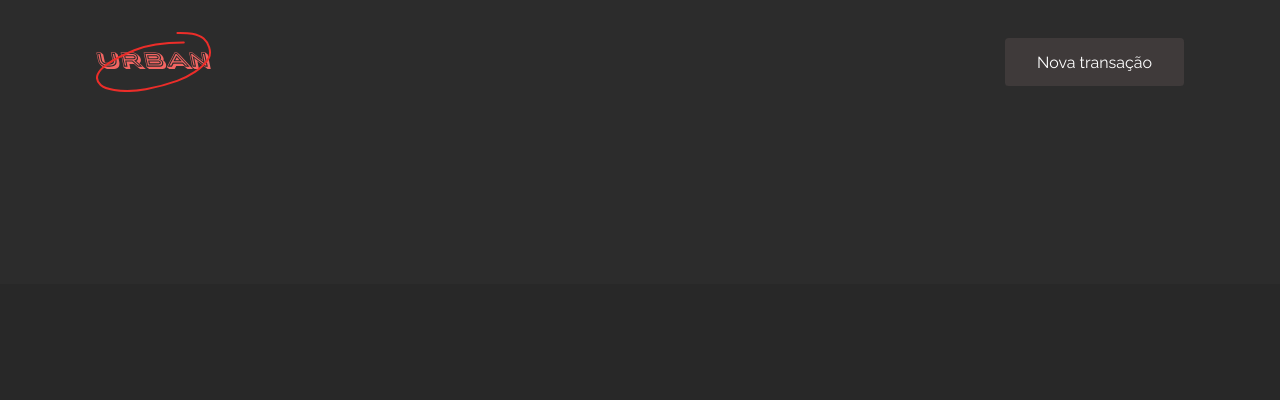
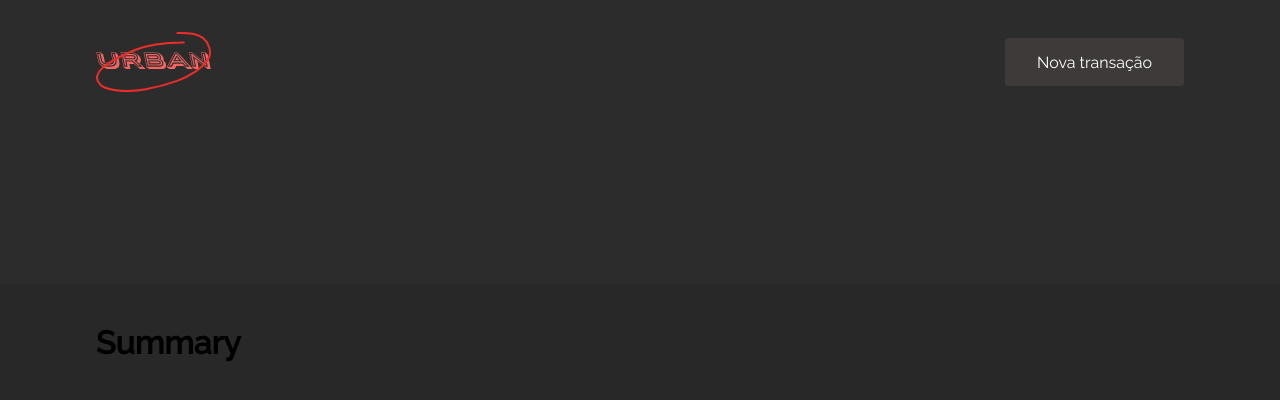
Before and after one commit to nataliaaraujo0/dt-urban, a React (Create React App) app in the folder dturban/: page / in a window 1280 px wide. Shown: the top 400 px of the page. Built offline with nearby package versions, Linux system fonts and the light colour scheme.

Commit message:
chore: criando component Summary

```diff
--- a/dturban/src/App.tsx
+++ b/dturban/src/App.tsx
@@ -1,4 +1,5 @@
 import styled from 'styled-components'
+import { Dashoboard } from './components/Dashboard';
 import { Header } from './components/Header';
 import { GlobalStyle } from "./styles/global";
 
@@ -7,6 +8,7 @@ export function App() {
   return (
     <>
       <Header />
+      <Dashoboard />
       <GlobalStyle />
     </>
   );
--- a/dturban/src/components/Dashboard/index.tsx
+++ b/dturban/src/components/Dashboard/index.tsx
@@ -1,8 +1,10 @@
 import { Container } from "../Dashboard/style";
+import { Summary } from "../Summary";
 
 export function Dashoboard() {
     return (
         <Container>
+            <Summary />
         </Container >
     );
 }
--- /dev/null
+++ b/dturban/src/components/Summary/index.tsx
@@ -0,0 +1,5 @@
+export function Summary() {
+    return (
+        <h1>Summary</h1>
+    );
+}
--- /dev/null
+++ b/dturban/src/components/Summary/style.ts
@@ -0,0 +1 @@
+import styled from "styled-components";
```
